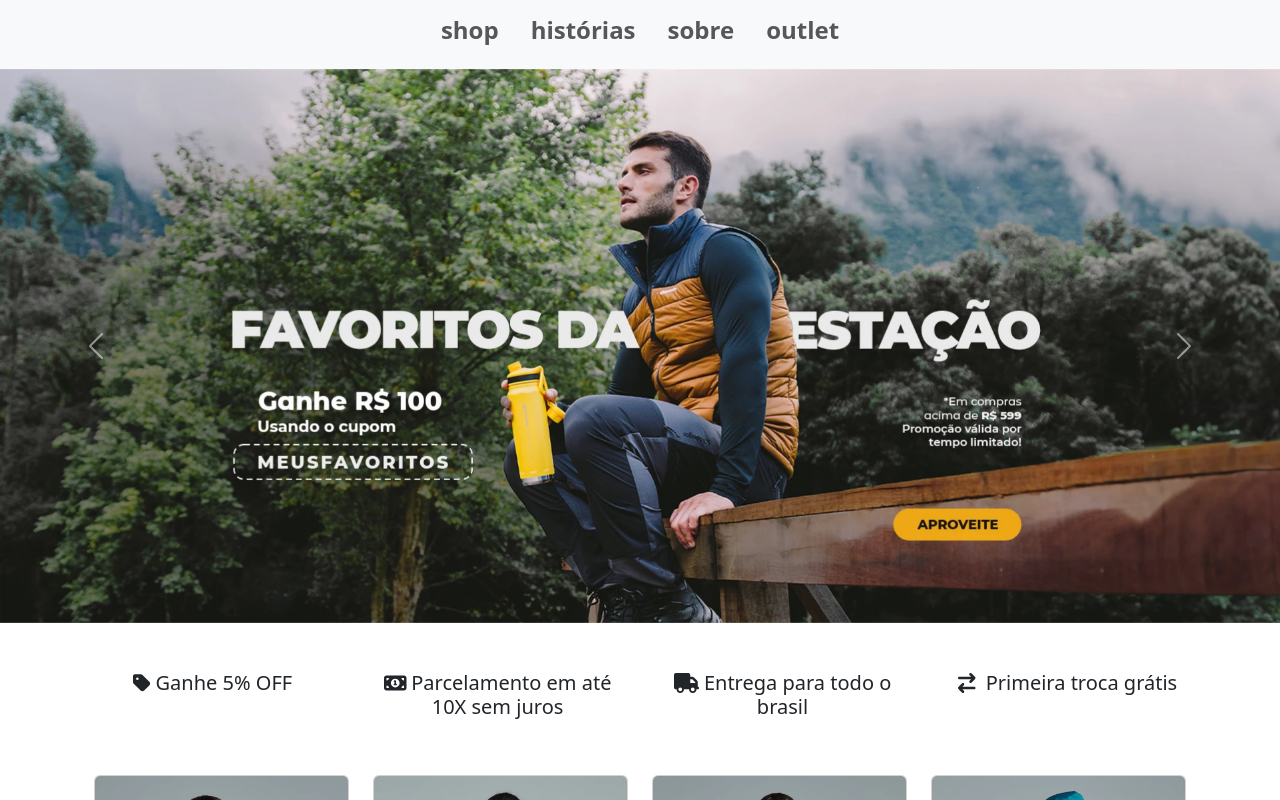
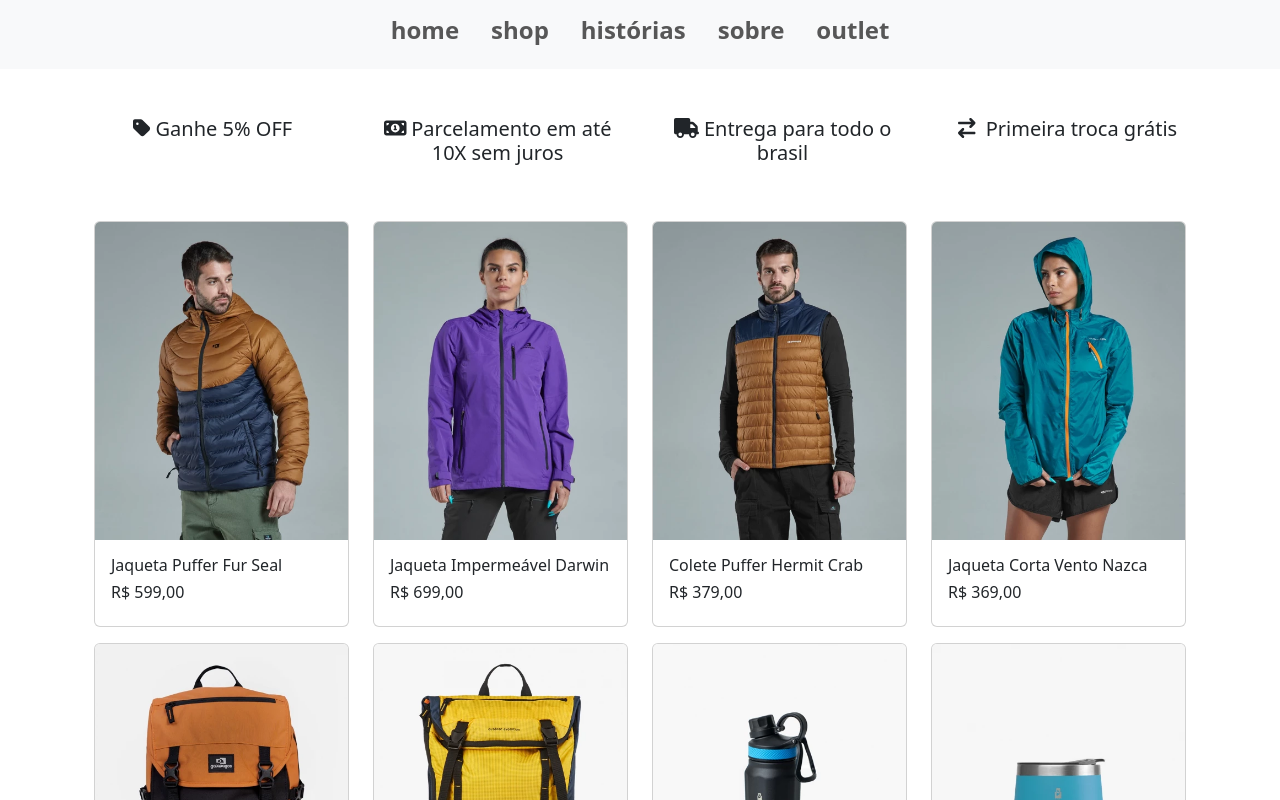
Before and after one commit to denisonkolling/galapagos-website, a React (Vite) app: page /outlet in a window 1280 px wide. Shown: the top 800 px of the page. Built offline with nearby package versions, Linux system fonts and the light colour scheme.

Commit message:
add pages route

```diff
--- a/src/App.jsx
+++ b/src/App.jsx
@@ -1,22 +1,28 @@
-import Navbar from './components/Navbar'
-import Footer from './components/Footer'
-import Carousel from './components/Carousel'
-import './App.css'
-import BottomBanner from './components/BottomBanner'
-import ProductCard from './components/ProductCard'
+import Navbar from './components/Navbar';
+import Footer from './components/Footer';
+import Home from './pages/Home';
+import About from './pages/About';
+import History from './pages/History';
+import Outlet from './pages/Outlet';
+import { Shop } from './pages/Shop';
+
+import './App.css';
+import { Route, Routes } from 'react-router-dom';
 
 function App() {
-
-
-  return (
-    <>
-      <Navbar />
-      <Carousel />
-      <BottomBanner />
-      <ProductCard />
-      <Footer />
-    </>
-  )
+	return (
+		<>
+			<Navbar />
+      <Routes>
+			<Route path="/" element={<Home />} />
+			<Route path="/about" element={<About />} />
+			<Route path="/history" element={<History />} />
+			<Route path="/outlet" element={<Outlet />} />
+			<Route path="/shop" element={<Shop />} />
+      </Routes>
+			<Footer />
+		</>
+	);
 }
 
-export default App
+export default App;
--- a/src/components/Navbar.jsx
+++ b/src/components/Navbar.jsx
@@ -1,4 +1,4 @@
-import React from 'react';
+import { Link } from 'react-router-dom';
 
 const Navbar = () => {
 	return (
@@ -20,25 +20,30 @@ const Navbar = () => {
 						className="collapse navbar-collapse flex-grow-0"
 						id="navbarNavDropdown">
 						<ul className="navbar-nav text-center  font-family-sans-serif">
-							<li className="nav-item h4 fw-bold mx-2">
-								<a className="nav-link" aria-current="page" href="#">
-									shop
-								</a>
+						<li className="nav-item h4 fw-bold mx-2">
+							<Link to="/" className="nav-link">
+									home
+								</Link>
 							</li>
 							<li className="nav-item h4 fw-bold mx-2">
-								<a className="nav-link" href="#">
-									histórias
-								</a>
+							<Link to="/shop" className="nav-link">
+									shop
+								</Link>
 							</li>
 							<li className="nav-item h4 fw-bold mx-2">
-								<a className="nav-link" href="#">
-									sobre
-								</a>
+							<Link to="/history" className="nav-link">
+									histórias
+								</Link>
 							</li>
 							<li className="nav-item h4 fw-bold mx-2">
-								<a className="nav-link" href="#">
+								<Link to="/about" className="nav-link">
+									sobre
+								</Link>
+							</li>
+							<li className="nav-item h4 fw-bold mx-2">
+							<Link to="/outlet" className="nav-link">
 									outlet
-								</a>
+								</Link>
 							</li>
 							<li className="nav-item dropdown"></li>
 						</ul>
--- a/src/main.jsx
+++ b/src/main.jsx
@@ -1,13 +1,16 @@
-import React from 'react'
-import ReactDOM from 'react-dom/client'
-import App from './App.jsx'
+import React from 'react';
+import ReactDOM from 'react-dom/client';
+import { BrowserRouter } from 'react-router-dom';
+import App from './App.jsx';
 import 'bootstrap/dist/css/bootstrap.css';
-import "bootstrap/dist/css/bootstrap.min.css";
-import "@popperjs/core";
-import "bootstrap";
+import 'bootstrap/dist/css/bootstrap.min.css';
+import '@popperjs/core';
+import 'bootstrap';
 
 ReactDOM.createRoot(document.getElementById('root')).render(
-  <React.StrictMode>
-    <App />
-  </React.StrictMode>,
-)
+	<React.StrictMode>
+		<BrowserRouter>
+			<App />
+		</BrowserRouter>
+	</React.StrictMode>
+);
--- /dev/null
+++ b/src/pages/About.jsx
@@ -0,0 +1,11 @@
+import React from 'react';
+
+const About = () => {
+	return (
+		<div className='container d-flex align-items-center justify-content-center p-5'>
+			<h1>About</h1>
+		</div>
+	);
+};
+
+export default About;
--- /dev/null
+++ b/src/pages/History.jsx
@@ -0,0 +1,11 @@
+import React from 'react'
+
+const History = () => {
+  return (
+    <div className='container d-flex align-items-center justify-content-center p-5'>
+			<h1>História</h1>
+		</div>
+  )
+}
+
+export default History
--- /dev/null
+++ b/src/pages/Home.jsx
@@ -0,0 +1,17 @@
+import React from 'react';
+import Carousel from '../components/Carousel'
+import BottomBanner from '../components/BottomBanner';
+import ProductCard from '../components/ProductCard';
+
+
+const Home = () => {
+	return (
+		<div>
+			<Carousel />
+			<BottomBanner />
+			<ProductCard />
+		</div>
+	);
+};
+
+export default Home;
--- /dev/null
+++ b/src/pages/Outlet.jsx
@@ -0,0 +1,15 @@
+import React from 'react';
+import Carousel from '../components/Carousel'
+import BottomBanner from '../components/BottomBanner';
+import ProductCard from '../components/ProductCard';
+
+const Outlet = () => {
+	return (
+		<div>
+			<BottomBanner />
+			<ProductCard />
+		</div>
+	);
+};
+
+export default Outlet;
--- /dev/null
+++ b/src/pages/Shop.jsx
@@ -0,0 +1,9 @@
+import React from 'react'
+
+export const Shop = () => {
+  return (
+    <div className='container d-flex align-items-center justify-content-center p-5'>
+			<h1>Shop</h1>
+		</div>
+  )
+}
```
